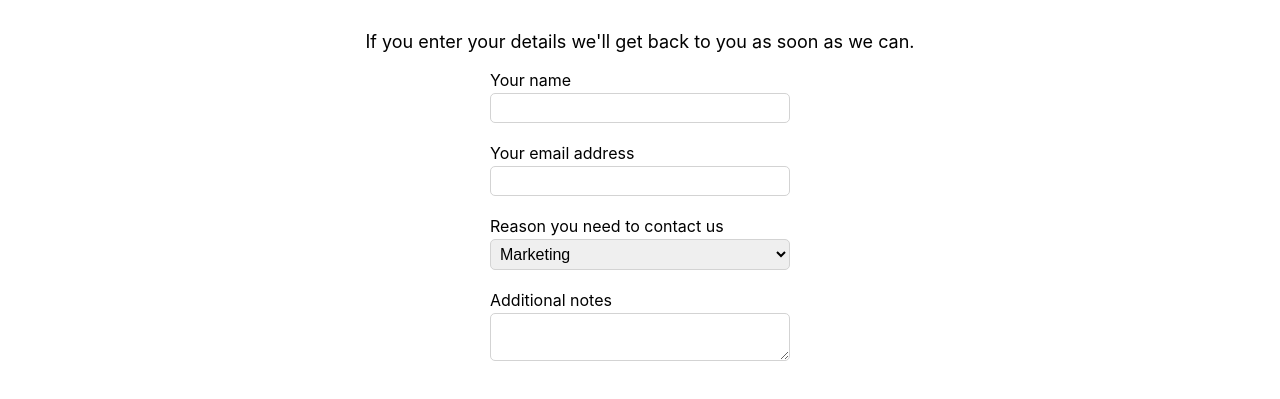
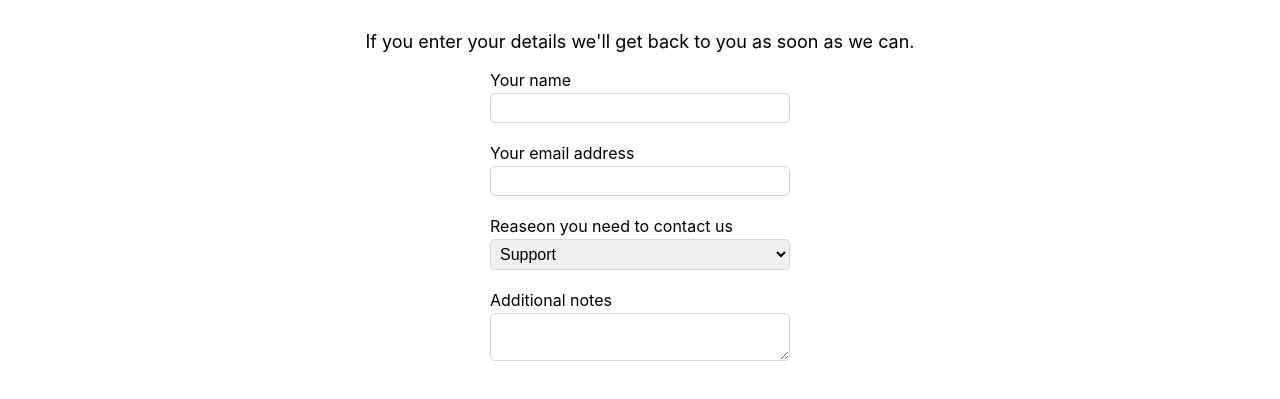
Before and after one commit to benibana2001/til, a React (Create React App) app in the folder React/reactshop/: page /contactus in a window 1280 px wide. Shown: the part 281-680 px from the top of the page. Built offline with nearby package versions, Linux system fonts and the light colour scheme.

Commit message:
[2020-0222/reactshop] Edit some files

```diff
--- a/React/reactshop/src/ContactUs.tsx
+++ b/React/reactshop/src/ContactUs.tsx
@@ -1,48 +1,18 @@
 import * as React from "react"
 
-interface IProps {
-    name: string
-    onNameChange: (name: string) => void
-    email: string
-    onEmailChange: (email: string) => void
-    reason: string
-    onReasonChange: (reason: string) => void
-    notes: string
-    onNotesChange: (notes: string) => void
-}
+import { Form } from "./Form"
 
-const ContacuUs: React.SFC<IProps> = props => {
-    const handleNameChange = (e: React.ChangeEvent<HTMLInputElement>) => props.onNameChange(e.currentTarget.value)
-    const handleEmailChange = (e: React.ChangeEvent<HTMLInputElement>) => props.onEmailChange(e.currentTarget.value);
-    const handleReasonChange = (e: React.ChangeEvent<HTMLSelectElement>) => props.onReasonChange(e.currentTarget.value);
-    const handleNotesChange = (e: React.ChangeEvent<HTMLTextAreaElement>) => props.onNotesChange(e.currentTarget.value);
+const ContacuUs: React.SFC = () => {
     return (
-        <form className="form" noValidate={true} >
-            <div className="form-group">
-                <label htmlFor="name">Your name</label>
-                <input type="text" id="name" value={props.name} onChange={handleNameChange} />
-            </div>
-            <div className="form-group">
-                <label htmlFor="email">Your email address</label>
-                <input type="email" id="email" value={props.email} onChange={handleEmailChange} />
-            </div>
-            <div className="form-group">
-                <label htmlFor="reason">Reason you need to contact us</label>
-                <select id="reason" value={props.reason} onChange={handleReasonChange}>
-                    {/* value attribute doesn't exist in the native selecttag. */}
-                    <option value="Marketing">Marketing</option>
-                    <option value="Support" selected>Support</option>
-                    <option value="Feedback">Feedback</option>
-                    <option value="Jobs">Jobs</option>
-                    <option value="Other">Other</option>
-                </select>
-            </div>
-            <div className="form-group">
-                <label htmlFor="notes">Additional notes</label>
-                <textarea id="notes" value={props.notes} onChange={handleNotesChange} />
-            </div>
-        </form>
-
+        <Form
+            defaultValues={{ name: "", email: "", reason: "Support", notes: "" }}
+        >
+            <Form.Field name="name" label="Your name" />
+            <Form.Field name="email" label="Your email address" type="Email" />
+            <Form.Field name="reason" label="Reaseon you need to contact us" type="Select"
+                options={["Marketing", "Support", "Feedback", "Jobs", "Other"]} />
+            <Form.Field name="notes" label="Additional notes" type="TextArea" />
+        </Form>
     )
 }
 
--- a/React/reactshop/src/ContactUsPage.tsx
+++ b/React/reactshop/src/ContactUsPage.tsx
@@ -1,45 +1,14 @@
 import * as React from "react"
 
 import ContactUs from "./ContactUs"
-import ContacuUs from "./ContactUs"
 
-interface IState {
-    name: string
-    email: string
-    reason: string
-    notes: string
-}
-
-
-class ContractUsPage extends React.Component<{}, IState> {
-    public constructor(props: {}) {
-        super(props)
-        this.state = {
-            email: "",
-            name: "",
-            notes: "",
-            reason: ""
-        }
-    }
-    private handleNameChange = (name: string) => this.setState({ name })
-    private handleEmailChange = (email: string) => this.setState({ email })
-    private handleReasonChange = (reason: string) => this.setState({ reason })
-    private handleNotesChange = (notes: string) => this.setState({ notes })
+class ContractUsPage extends React.Component<{}, {}> {
     public render() {
         return (
             <div className="page-container">
                 <h1>Contact Us</h1>
                 <p>If you enter your details we'll get back to you as soon as we can.</p>
-                <ContacuUs
-                    name={this.state.name}
-                    onNameChange={this.handleNameChange}
-                    email={this.state.email}
-                    onEmailChange={this.handleEmailChange}
-                    reason={this.state.reason}
-                    onReasonChange={this.handleReasonChange}
-                    notes={this.state.notes}
-                    onNotesChange={this.handleNotesChange}
-                />
+                <ContactUs />
             </div>
         )
     }
--- a/React/reactshop/src/Form.tsx
+++ b/React/reactshop/src/Form.tsx
@@ -15,19 +15,17 @@ interface IFieldProps {
     options?: string[]
 }
 
+// This is an indexable key/value type that has a string type key and an any type value.
+//   Could be this:
+//     { name: "", email: "", reason: "Support", notes: "" }
+export interface IValues { [key: string]: any }
+
 interface IFormContext {
     values: IValues
     setValue?: (fieldName: string, value: any) => void
 }
 
-const FormContext = React.createContext<IFormContext>({
-    values: {}
-})
-
-// This is an indexable key/value type that has a string type key and an any type value.
-//   Could be this:
-//     { name: "", email: "", reason: "Support", notes: "" }
-export interface IValues { [key: string]: any }
+const FormContext = React.createContext<IFormContext>({ values: {} })
 
 export class Form extends React.Component<IFormProps, IState> {
     constructor(props: IFormProps) {
@@ -37,7 +35,8 @@ export class Form extends React.Component<IFormProps, IState> {
         }
     }
 
-    private setValue = (fieldName: string, value: any) =>{
+    private setValue = (fieldName: string, value: any) => {
+        // Use rest parameters to set new value.
         const newValues = { ...this.state.values, [fieldName]: value }
         this.setState({ values: newValues })
     }
@@ -47,12 +46,12 @@ export class Form extends React.Component<IFormProps, IState> {
 
         const handleChange = (
             e:
-            | React.ChangeEvent<HTMLInputElement>
-            | React.ChangeEvent<HTMLTextAreaElement>
-            | React.ChangeEvent<HTMLSelectElement>,
+                | React.ChangeEvent<HTMLInputElement>
+                | React.ChangeEvent<HTMLTextAreaElement>
+                | React.ChangeEvent<HTMLSelectElement>,
             context: IFormContext
         ) => {
-            if(context.setValue) context.setValue(props.name, e.currentTarget.value)
+            if (context.setValue) context.setValue(props.name, e.currentTarget.value)
         }
         return (
             <FormContext.Consumer>
@@ -60,7 +59,7 @@ export class Form extends React.Component<IFormProps, IState> {
                     <div className="form-group">
                         <label htmlFor={name}>{label}</label>
                         {(type === "Text" || type === "Email") && (<input type={type.toLowerCase()} id={name} value={context.values[name]} onChange={e => handleChange(e, context)} />)}
-                        {type === "TextArea" && (<textarea id={name} value={context.values[name]} />)}
+                        {type === "TextArea" && (<textarea id={name} value={context.values[name]} onChange={e => handleChange(e, context)} />)}
                         {type === "Select" && (
                             <select value={context.values[name]} onChange={e => handleChange(e, context)}>
                                 {options &&
@@ -73,6 +72,7 @@ export class Form extends React.Component<IFormProps, IState> {
     }
 
     public render() {
+        //  Create the context value containing the values from the state
         const context: IFormContext = {
             setValue: this.setValue,
             values: this.state.values
--- a/React/reactshop/src/Product.tsx
+++ b/React/reactshop/src/Product.tsx
@@ -57,4 +57,4 @@ const Product: React.SFC<IProps> = props => {
             )}
         </React.Fragment>)
 }
-export default withLoader(Product)
+export default Product
--- a/React/reactshop/src/ProductPage.tsx
+++ b/React/reactshop/src/ProductPage.tsx
@@ -1,7 +1,7 @@
 import * as React from "react"
 import { Prompt, RouteComponentProps } from "react-router-dom"
 
-import { getProduct, IProduct, products } from "./ProductsData"
+import { getProduct, IProduct } from "./ProductsData"
 import Product from "./Product"
 
 // RouteComponentProps only allows us to have Route parameters of type string or undefined.
@@ -42,9 +42,9 @@ class ProductPage extends React.Component<Props, IState> {
             <div className="page-container">
                 {/* The Prompt component invokes a confirmation dialog during navigation when a certain condition is met.  */}
                 <Prompt when={!this.state.added} message={this.navAwayMessage} />
-                {product || this.state.loading ? (
+                {(product || this.state.loading) ? (
                     <Product
-                        loading={this.state.loading}
+                        // loading={this.state.loading}
                         product={product}
                         inBasket={this.state.added}
                         onAddToBasket={this.handleAddClick}
```
